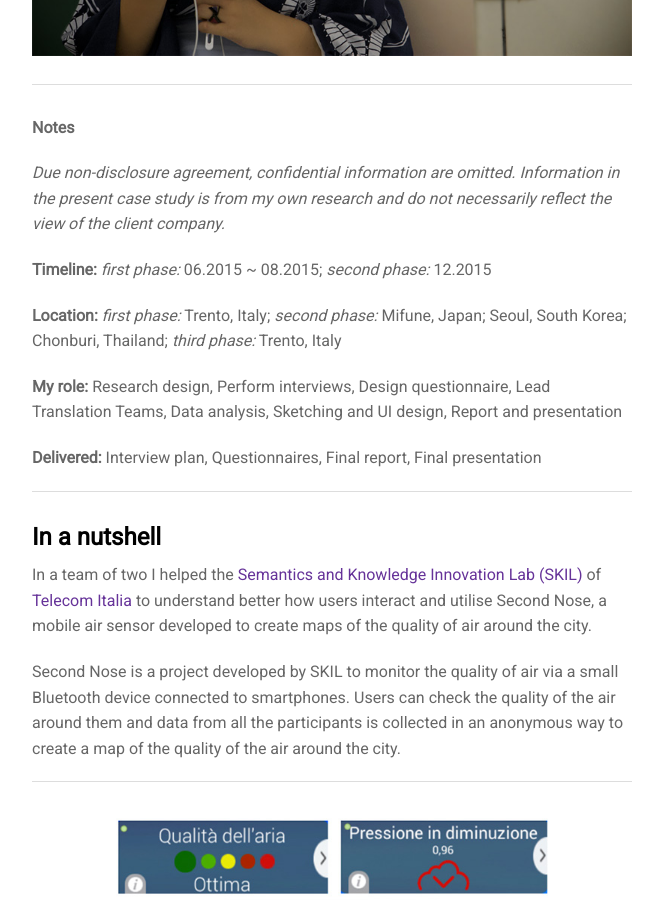
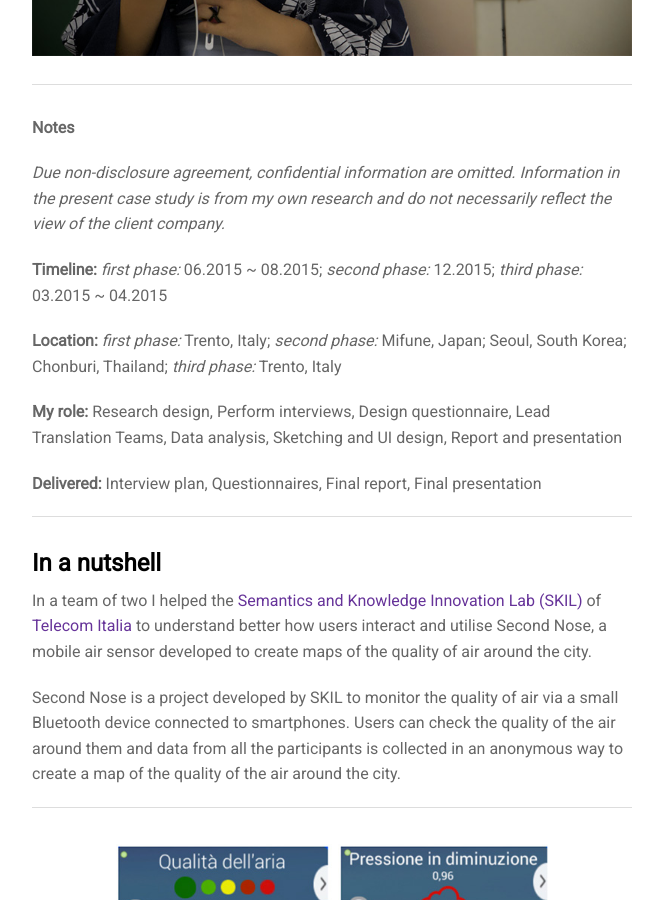
Before and after one commit to ecodallaluna/portfolio, a Jekyll site: the page built from projects/proj-4.md, in a window 1280 px wide and 900 px high, scrolled down 550 px. Shown: the whole window, without its empty margins (308-971 px from the left). Built offline with Jekyll 4.4.1, drawn with Linux system fonts in a browser that asks for light colours; nearby versions of some CDN libraries.

Commit message:
updated proj 4

```diff
--- a/projects/proj-4.md
+++ b/projects/proj-4.md
@@ -13,7 +13,7 @@ title: 'Second Nose'
 
 *Due non-disclosure agreement, confidential information are omitted. Information in the present case study is from my own research and do not necessarily reflect the view of the client company.*
 
-**Timeline:** *first phase:* 06.2015 ~ 08.2015; *second phase:* 12.2015
+**Timeline:** *first phase:* 06.2015 ~ 08.2015; *second phase:* 12.2015; *third phase:* 03.2015 ~ 04.2015
 
 **Location:**  *first phase:* Trento, Italy;  *second phase:* Mifune, Japan; Seoul, South Korea; Chonburi, Thailand;  *third phase:* Trento, Italy
 
```
